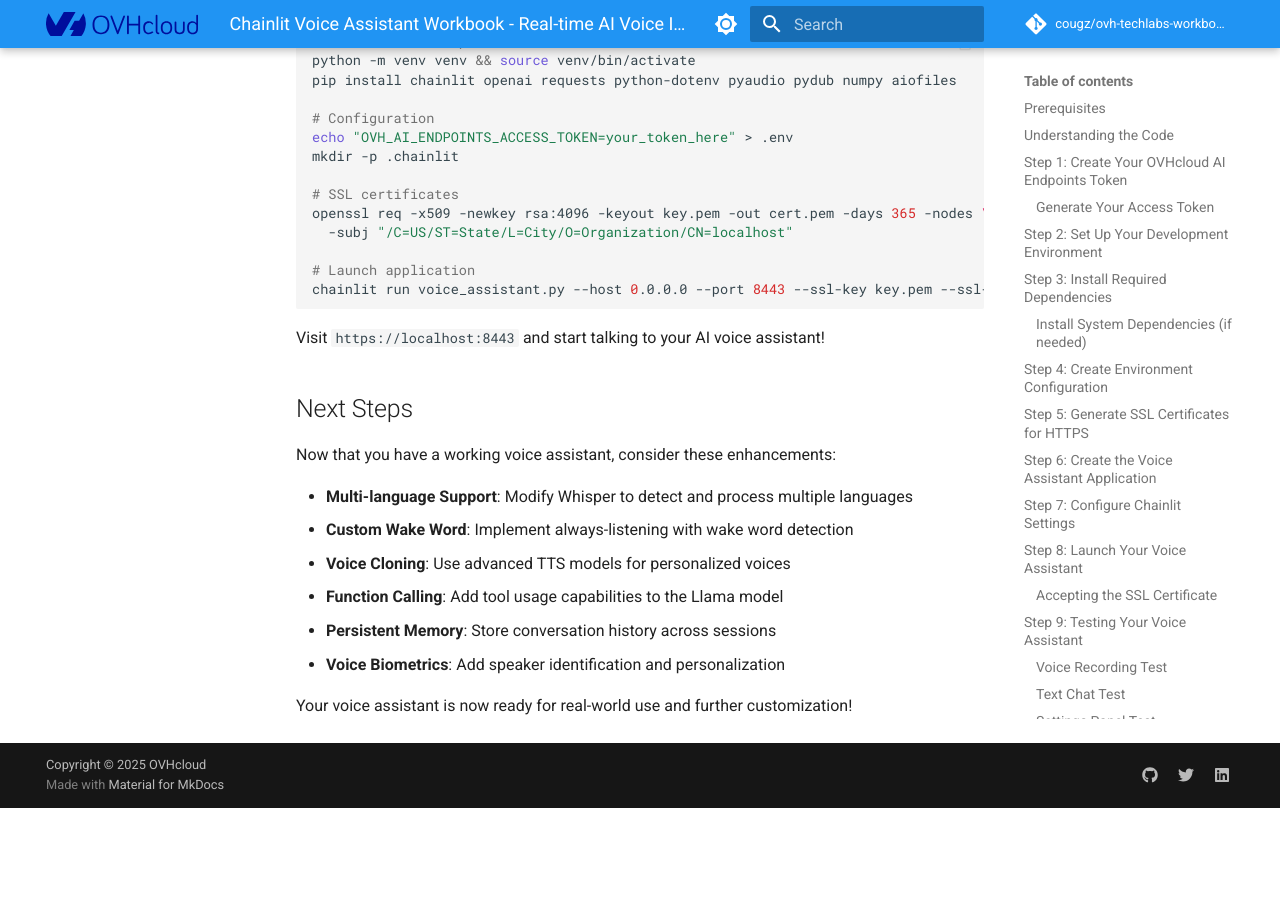
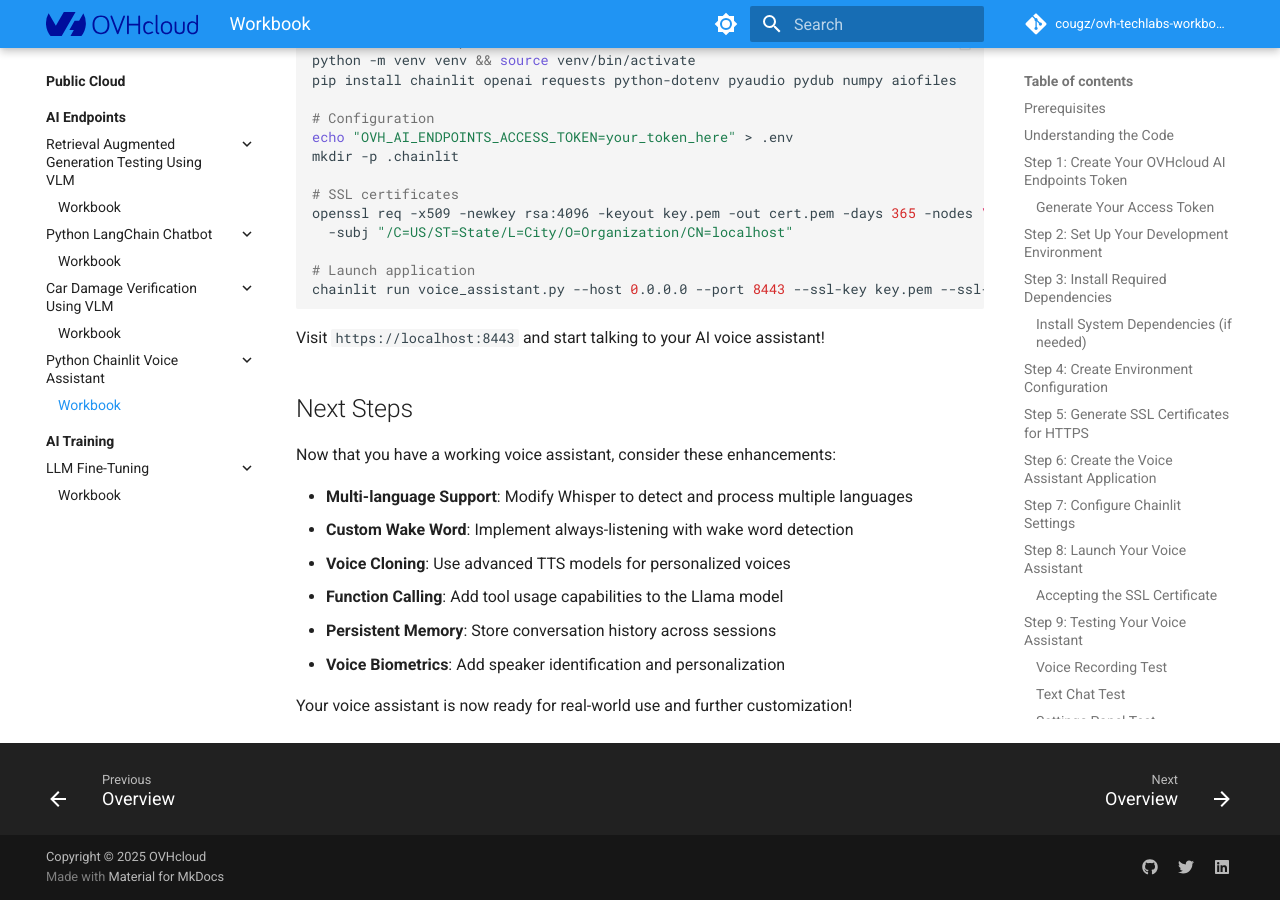
Before and after one commit to cougz/ovh-techlabs-workbooks, an MkDocs documentation site: the page built from docs/public-cloud/ai-endpoints/python-chainlit-voiceassistant/workbook.md, in a window 1280 px wide and 900 px high, scrolled down 18997 px. Built offline with MkDocs 1.6.1 and Material for MkDocs 9.7.7, drawn with Linux system fonts in a browser that asks for light colours; comment, search, counter and statistics services are not loaded; before the commit the page ends 19805 px from its top, so only the background shows below that.

Commit message:
docs(navigation): add Python Chainlit Voice Assistant to mkdocs config

```diff
--- a/mkdocs.yml
+++ b/mkdocs.yml
@@ -108,6 +108,9 @@ nav:
       - Car Damage Verification Using VLM:
         - Overview: public-cloud/ai-endpoints/car-damage-verification-using-vlm/index.md
         - Workbook: public-cloud/ai-endpoints/car-damage-verification-using-vlm/workbook.md
+      - Python Chainlit Voice Assistant:
+        - Overview: public-cloud/ai-endpoints/python-chainlit-voiceassistant/index.md
+        - Workbook: public-cloud/ai-endpoints/python-chainlit-voiceassistant/workbook.md
     - AI Training:
       - Overview: public-cloud/ai-training/index.md
       - LLM Fine-Tuning:
```
